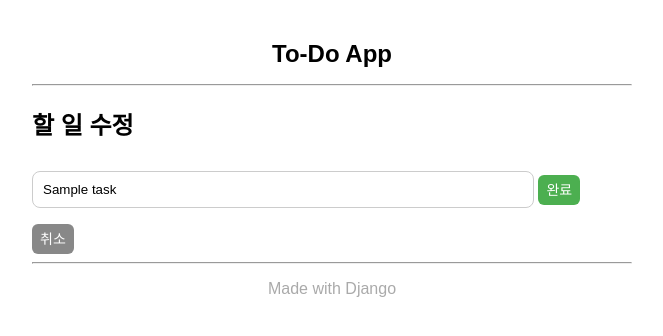
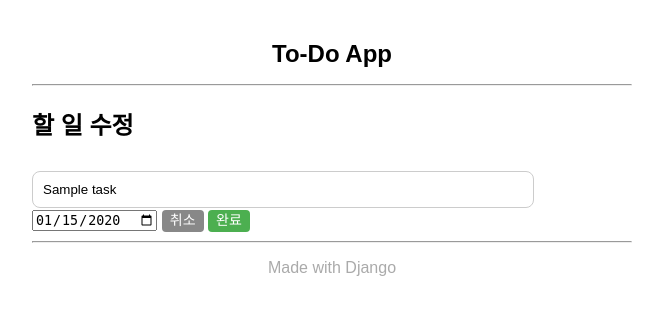
Before and after one commit to ppo3330/django-todo, a Django app: page /edit/1/ in a window 1280 px wide. Shown: the top 336 px of the page, without its empty margins (308-971 px from the left). Run offline with Django 5.2, Linux system fonts and the light colour scheme; tables that the repository leaves empty hold one stand-in row (values such as "Sample post").

Commit message:
feat: 날짜 기능 추가, 수정시 날짜도 수정가능하게 변경

```diff
--- a/todo/models.py
+++ b/todo/models.py
@@ -4,6 +4,7 @@ class Task(models.Model):
     title = models.CharField(max_length=200)
     is_completed = models.BooleanField(default=False)
     created_at = models.DateTimeField(auto_now_add=True)
+    deadline = models.DateField(null=True, blank=True)
 
     def __str__(self):
         return self.title
--- a/todo/static/todo/style.css
+++ b/todo/static/todo/style.css
@@ -68,3 +68,37 @@ a.btn:hover, button.btn:hover {
 .btn-danger {
     background-color: #e74c3c;
 }
+
+.btn-plus{
+    display: inline-block;
+    padding: 5px 8px;
+    border-radius: 4px;
+    border: none;
+    text-decoration: none;
+    cursor: pointer;
+    font-size: 14px;
+    color: white;
+    display: inline-block;
+    background-color: #4caf50;
+    vertical-align: middle;
+    line-height: 0.85;
+    margin-top: 1.9px;
+    margin-bottom: 1.4px;
+}
+
+.btn-cancle{
+    display: inline-block;
+    padding: 5px 8px;
+    border-radius: 4px;
+    border: none;
+    text-decoration: none;
+    cursor: pointer;
+    font-size: 14px;
+    color: white;
+    display: inline-block;
+    background-color: #888;
+    vertical-align: middle;
+    line-height: 0.85;
+    margin-top: 1.9px;
+    margin-bottom: 1.4px;
+}
--- a/todo/templates/todo/task_edit.html
+++ b/todo/templates/todo/task_edit.html
@@ -6,8 +6,10 @@
 <form method="POST">
     {% csrf_token %}
     <input type="text" name="title" value="{{ task.title }}" required>
-    <button type="submit" class="btn btn-primary">완료</button>
-    <ul></ul>
-    <a href="{% url 'task_list' %}" class="btn btn-secondary">취소</a>
+    <input type="date" name="deadline" value="{{ task.deadline|date:'Y-m-d' }}">
+
+    <a href="{% url 'task_list' %}" class="btn-cancle">취소</a>
+    <button type="submit" class="btn-plus">완료</button>
+
 </form>
 {% endblock %}
--- a/todo/views.py
+++ b/todo/views.py
@@ -1,11 +1,18 @@
 from django.shortcuts import render, redirect, get_object_or_404
 from .models import Task
+from datetime import date
+from django.db import models
 
 def task_list(request):
     if request.method == "POST":
         title = request.POST.get("title")
+        deadline = request.POST.get("deadline")
+
         if title:
-            Task.objects.create(title=title)
+            Task.objects.create(
+                title=title,
+                deadline=deadline if deadline else None
+            )
         return redirect('task_list')
 
     filter_type = request.GET.get('filter', 'all')
@@ -17,11 +24,26 @@ def task_list(request):
     else:
         tasks = Task.objects.all()
 
-    tasks = tasks.order_by('-created_at')
+    tasks = tasks.order_by(
+        models.Case(
+            models.When(deadline=None, then=1),
+            default=0
+        ),
+        'deadline'
+    )
+
+    today = date.today()
+
+    for t in tasks:
+        if t.deadline:
+            t.dday = (t.deadline - today).days
+        else:
+            t.dday = None
 
     return render(request, 'todo/task_list.html', {
         'tasks': tasks,
-        'filter': filter_type
+        'filter': filter_type,
+        'today': today
     })
 
 def task_toggle(request, pk):
@@ -35,10 +57,14 @@ def task_edit(request, pk):
 
     if request.method == "POST":
         new_title = request.POST.get("title")
+        new_deadline = request.POST.get("deadline")
+
         if new_title:
             task.title = new_title
-            task.save()
-            return redirect('task_list')
+
+        task.deadline = new_deadline if new_deadline else None
+        task.save()
+        return redirect('task_list')
 
     return render(request, 'todo/task_edit.html', {'task': task})
 
```
Also changed, not shown: todo/templates/todo/task_list.html (+30 -1 lines), todo/migrations/0002_task_deadline.py (added).
